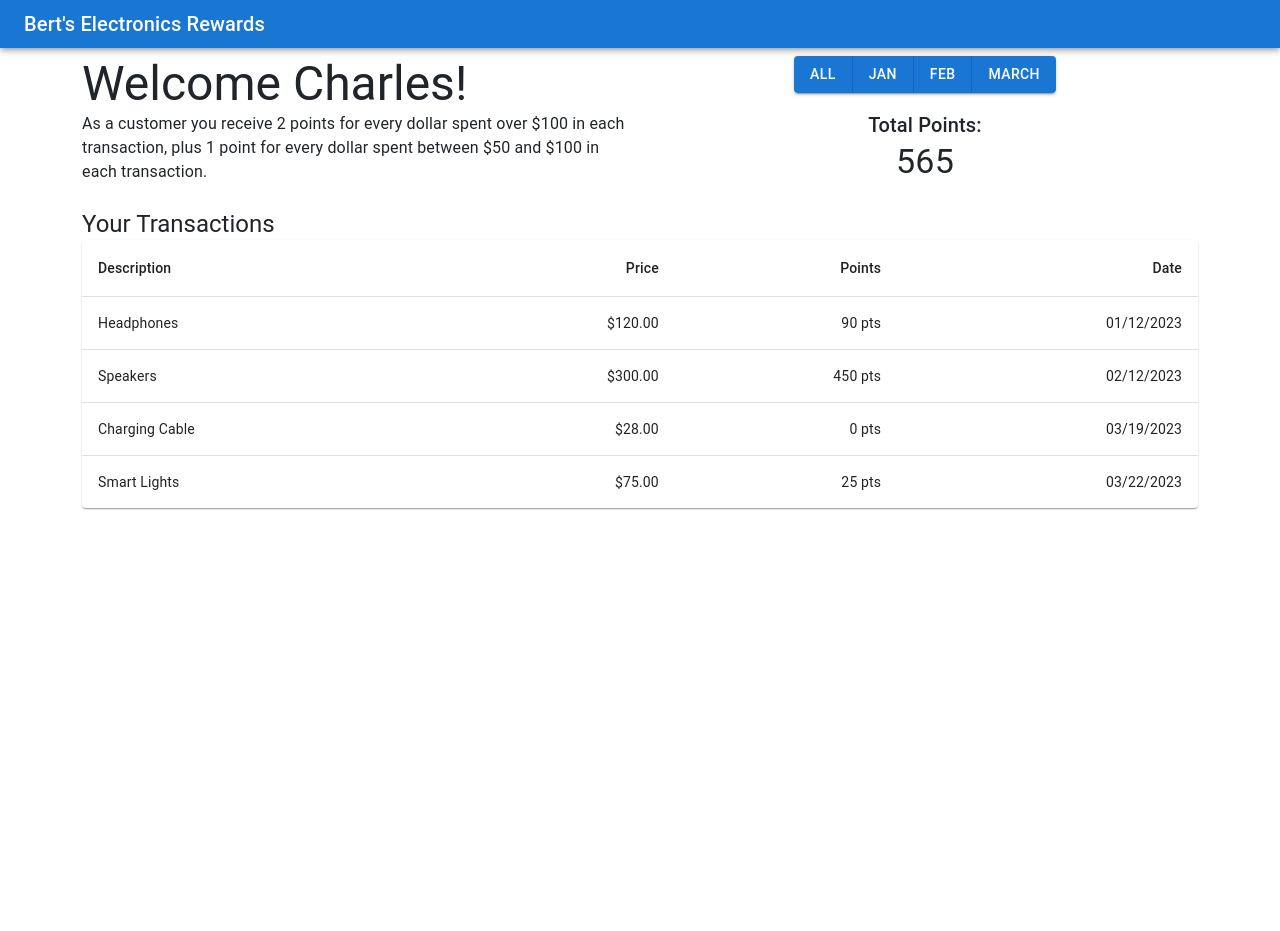
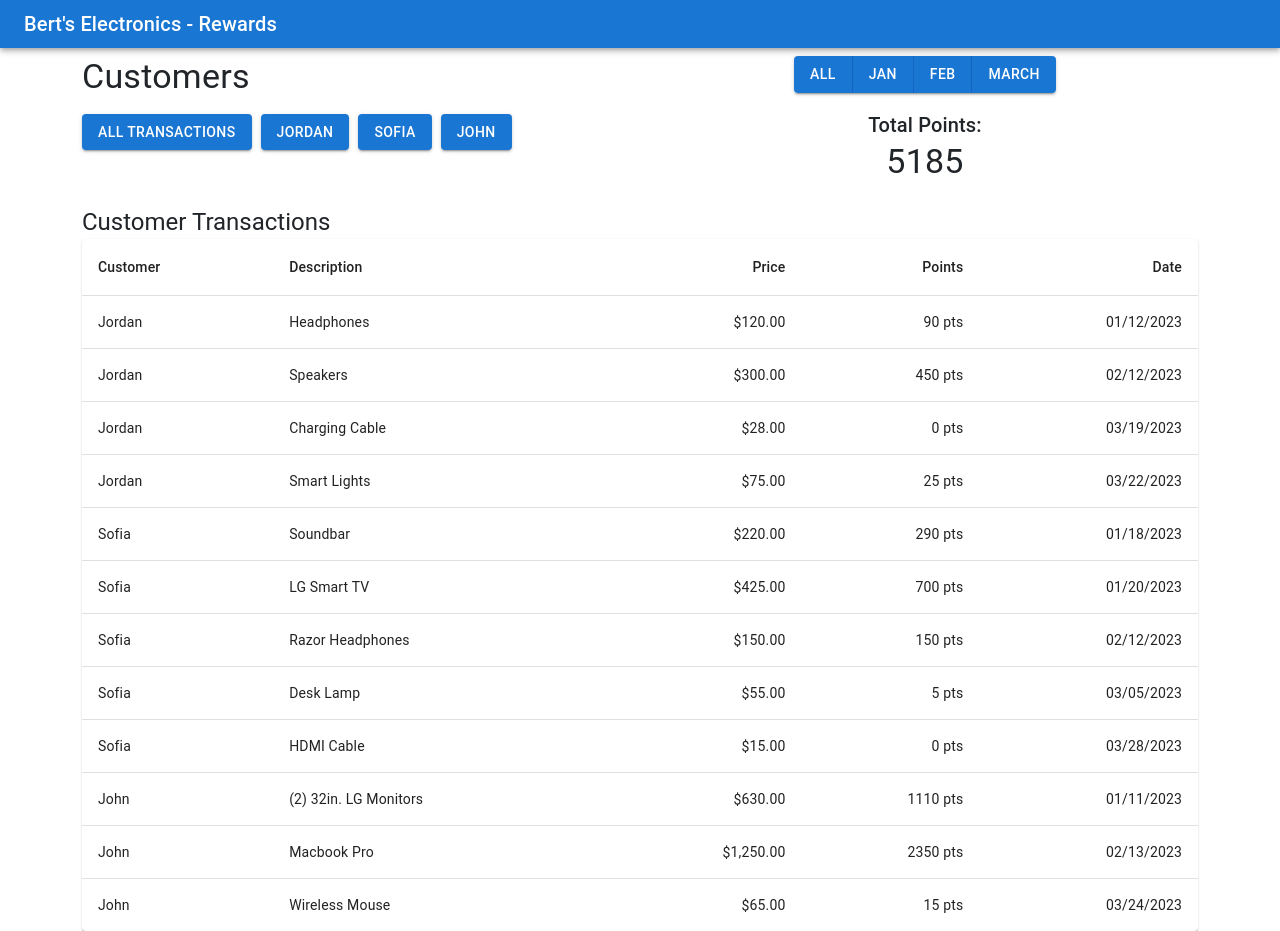
Before and after one commit to Jordanafoster6/charter-assessment, a React (Create React App) app: page / in a window 1280 px wide. Before the commit the page ends 800 px from the top, so only its background shows below. Built offline with nearby package versions, Linux system fonts and the light colour scheme.

Commit message:
added ability to see more than one customers transactions

```diff
--- a/package.json
+++ b/package.json
@@ -6,11 +6,9 @@
     "@emotion/react": "^11.11.1",
     "@emotion/styled": "^11.11.0",
     "@mui/material": "^5.13.5",
-    "@mui/x-date-pickers": "^6.8.0",
     "@testing-library/jest-dom": "^5.16.5",
     "@testing-library/react": "^13.4.0",
     "@testing-library/user-event": "^13.5.0",
-    "date-fns": "^2.30.0",
     "dayjs": "^1.11.8",
     "react": "^18.2.0",
     "react-dom": "^18.2.0",
--- a/src/App.js
+++ b/src/App.js
@@ -1,11 +1,10 @@
 import React from "react";
-import "./App.css";
 // data & helper functions
 import {
-  transactions,
   useGetTransactions,
   getPointsFromTransactions,
-  USDollar
+  USDollar,
+  useGetUniqueCustomers
 } from "./helpers";
 import dayjs from "dayjs";
 // header
@@ -26,15 +25,17 @@ import Button from "@mui/material/Button";
 import ButtonGroup from "@mui/material/ButtonGroup";
 
 function App() {
+  const customers = useGetUniqueCustomers();
+  const [customer, setCustomer] = React.useState(undefined);
   const [month, setMonth] = React.useState(undefined);
-  const { data, isLoading } = useGetTransactions(month);
+  const { data, isLoading } = useGetTransactions(month, customer);
   return (
     <div className="App">
       <Box sx={{ flexGrow: 1 }}>
         <AppBar position="static">
           <Toolbar variant="dense">
             <Typography variant="h6" color="inherit" component="div">
-              Bert's Electronics Rewards
+              Bert's Electronics - Rewards
             </Typography>
           </Toolbar>
         </AppBar>
@@ -43,14 +44,35 @@ function App() {
       <div className="container">
         <div className="row mt-2">
           <div className="col-12 col-md-6 text-center text-md-start">
-            <Typography variant="h3" color="inherit" component="div">
-              Welcome Charles!
+            <Typography
+              className="mb-3"
+              variant="h4"
+              color="inherit"
+              component="div"
+            >
+              Customers
             </Typography>
-            <Typography variant="body1" color="inherit" component="div">
-              As a customer you receive 2 points for every dollar spent over
-              $100 in each transaction, plus 1 point for every dollar spent
-              between $50 and $100 in each transaction.
-            </Typography>
+            <div>
+              <Button
+                variant="contained"
+                onClick={() => setCustomer(undefined)}
+              >
+                All Transactions
+              </Button>
+              &nbsp;&nbsp;
+              {customers.data ? (
+                customers.data.map(c => (
+                  <>
+                    <Button variant="contained" onClick={() => setCustomer(c)}>
+                      {c}
+                    </Button>
+                    &nbsp;&nbsp;
+                  </>
+                ))
+              ) : (
+                <>no customers</>
+              )}
+            </div>
           </div>
           <div className="col-12 col-md-6 text-center">
             <ButtonGroup
@@ -83,7 +105,7 @@ function App() {
               component="div"
               style={{ textAlign: "left" }}
             >
-              Your Transactions
+              Customer Transactions
             </Typography>
             {/* Loading UI */}
             {isLoading ? (
@@ -101,6 +123,7 @@ function App() {
                   <Table sx={{ minWidth: 650 }} aria-label="simple table">
                     <TableHead>
                       <TableRow>
+                        <TableCell>Customer</TableCell>
                         <TableCell>Description</TableCell>
                         <TableCell align="right">Price</TableCell>
                         <TableCell align="right">Points</TableCell>
@@ -117,6 +140,11 @@ function App() {
                               "&:last-child td, &:last-child th": { border: 0 }
                             }}
                           >
+                            <TableCell component="th" scope="row">
+                              {/* capitalize first letter of name */}
+                              {transaction.customer.charAt(0).toUpperCase() +
+                                transaction.customer.slice(1)}
+                            </TableCell>
                             <TableCell component="th" scope="row">
                               {transaction.desc}
                             </TableCell>
--- a/src/helpers.js
+++ b/src/helpers.js
@@ -3,26 +3,92 @@ import dayjs from "dayjs";
 
 export const transactions = [
   {
+    customer: "jordan",
     desc: "Headphones",
     price: 120,
     date: "2023-01-12"
   },
   {
+    customer: "jordan",
     desc: "Speakers ",
     price: 300,
     date: "2023-02-12"
   },
   {
+    customer: "jordan",
     desc: "Charging Cable ",
     price: 28,
     date: "2023-03-19"
   },
   {
+    customer: "jordan",
     desc: "Smart Lights",
     price: 75,
     date: "2023-03-22"
+  },
+  {
+    customer: "sofia",
+    desc: "Soundbar",
+    price: 220,
+    date: "2023-01-18"
+  },
+  {
+    customer: "sofia",
+    desc: "LG Smart TV",
+    price: 425,
+    date: "2023-01-20"
+  },
+  {
+    customer: "sofia",
+    desc: "Razor Headphones",
+    price: 150,
+    date: "2023-02-12"
+  },
+  {
+    customer: "sofia",
+    desc: "Desk Lamp",
+    price: 55,
+    date: "2023-03-05"
+  },
+  {
+    customer: "sofia",
+    desc: "HDMI Cable",
+    price: 15,
+    date: "2023-03-28"
+  },
+  {
+    customer: "john",
+    desc: "(2) 32in. LG Monitors",
+    price: 630,
+    date: "2023-01-11"
+  },
+  {
+    customer: "john",
+    desc: "Macbook Pro",
+    price: 1250,
+    date: "2023-02-13"
+  },
+  {
+    customer: "john",
+    desc: "Wireless Mouse",
+    price: 65,
+    date: "2023-03-24"
   }
 ];
+
+// simulate async API to get customers
+export async function getUniqueCustomers() {
+  await Promise.resolve();
+  return [...new Set(transactions.map(item => item.customer))];
+}
+
+// custom hook using react query to get unique customers
+export const useGetUniqueCustomers = () => {
+  return useQuery({
+    queryKey: ["customers"],
+    queryFn: () => getUniqueCustomers()
+  });
+};
 
 // format the price to USD currency
 export let USDollar = new Intl.NumberFormat("en-US", {
@@ -31,18 +97,23 @@ export let USDollar = new Intl.NumberFormat("en-US", {
 });
 
 // simulate async API call to get transactions
-export async function getTransactions(month) {
+export async function getTransactions(month, customer) {
   await Promise.resolve();
+  // optionally filter by customer name
+  const userTransactions = customer
+    ? transactions.filter(x => x.customer === customer)
+    : transactions;
+  // optionally filter by specified month
   return month || month === 0
-    ? transactions.filter(x => Number(dayjs(x.date).get("month")) === month)
-    : transactions;
+    ? userTransactions.filter(x => Number(dayjs(x.date).get("month")) === month)
+    : userTransactions;
 }
 
 // custom hook using react query to get transactions
-export const useGetTransactions = month => {
+export const useGetTransactions = (month, customer) => {
   return useQuery({
-    queryKey: ["transactions", month],
-    queryFn: () => getTransactions(month)
+    queryKey: ["transactions", month, customer],
+    queryFn: () => getTransactions(month, customer)
   });
 };
 
--- a/src/index.js
+++ b/src/index.js
@@ -4,19 +4,15 @@ import "./index.css";
 import App from "./App";
 import reportWebVitals from "./reportWebVitals";
 import { QueryClient, QueryClientProvider } from "react-query";
-import { LocalizationProvider } from "@mui/x-date-pickers";
-import { AdapterDayjs } from "@mui/x-date-pickers/AdapterDayjs";
 
 const queryClient = new QueryClient();
 
 const root = ReactDOM.createRoot(document.getElementById("root"));
 root.render(
   <React.StrictMode>
-    <LocalizationProvider dateAdapter={AdapterDayjs}>
-      <QueryClientProvider client={queryClient}>
-        <App />
-      </QueryClientProvider>
-    </LocalizationProvider>
+    <QueryClientProvider client={queryClient}>
+      <App />
+    </QueryClientProvider>
   </React.StrictMode>
 );
 
```
Also changed, not shown: 1 other file (tests, documents, lock files or other folders).
